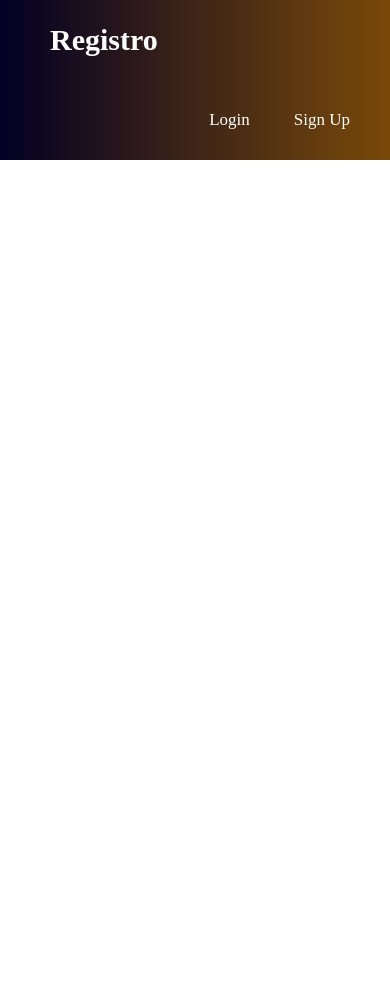
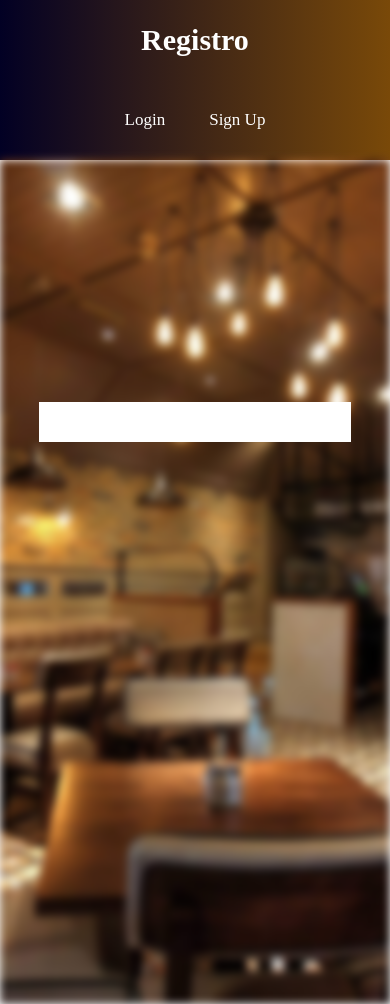
Before and after one commit to HBTHAK01/Restaurant_Reservation_System, a Flask app: page /reservation in a window 390 px wide. Before the commit the page ends 160 px from the top, so only its background shows below. Run offline with Flask 2, Linux system fonts and the light colour scheme.

Commit message:
add blurred image

```diff
--- a/static/css/reservation.css
+++ b/static/css/reservation.css
@@ -4,7 +4,9 @@
     text-decoration: none;
     box-sizing: border-box;
 }
-
+html,body{
+    height:100%;
+}
 nav{
     background: linear-gradient(90deg, rgba(2,0,36,1) 0%, rgba(121,73,9,1) 100%, rgba(0,212,255,1) 100%);
     width: 100%;
@@ -40,3 +42,41 @@ nav ul li a {
 li > a:hover{
     background-color: burlywood;
 }
+
+.background-img{
+    background-image: url("../images/Reservation Background.jpg");
+    filter: blur(4px);
+    height:100%;
+    background-position: center;
+    background-repeat: no-repeat;
+    background-size: cover;
+}
+.bg-text {
+    background-color: white; /* Black w/opacity/see-through */
+    color: black;
+    font-weight: bold;
+    position: absolute;
+    top: 50%;
+    left: 50%;
+    transform: translate(-50%, -50%);
+    width: 80%;
+    padding: 20px;
+    text-align: center;
+}
+@media screen and (max-width: 525px) {
+    nav {
+        display: block;
+        padding: 0;
+        text-align: center;
+    }
+    nav > label{
+        padding:0px;
+
+    }
+    nav ul {
+        margin: auto;
+        float:none;
+        text-align: center;
+        align-items: center;
+    }
+}
--- a/templates/reservation.html
+++ b/templates/reservation.html
@@ -16,7 +16,8 @@
     </nav>
 </section>
 
-<section class = "reserve-table">
+<div class = "background-img"></div>
+<div class="bg-text">
 
-</section>
+</div>
 {% endblock %}
```
